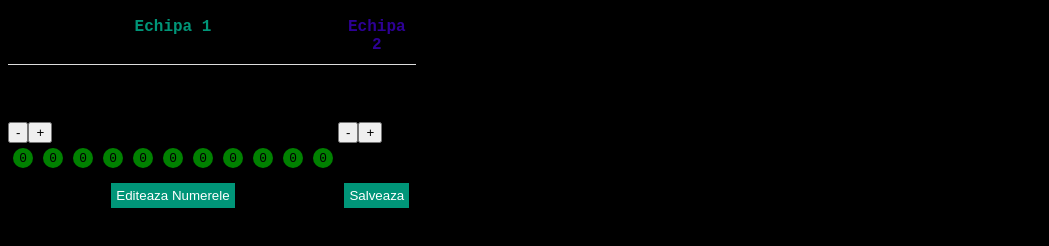
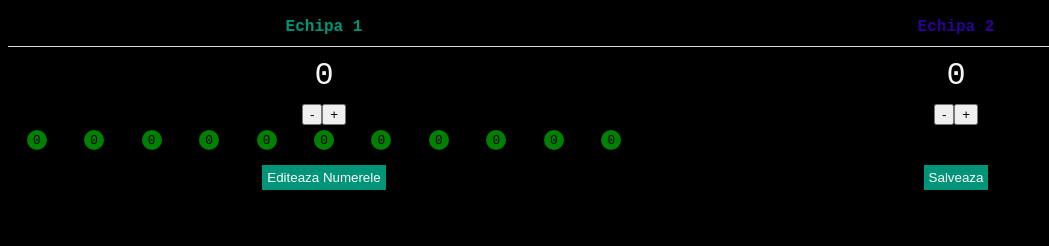
Before and after one commit to OctavianDobre8/Scoreboard-Default, a plain HTML site: page index.html in a window 1280 px wide. Shown: the whole page, without its empty margins (0-1049 px from the left). Drawn offline with Linux system fonts and the light colour scheme.

Commit message:
updated css
updated the css to make it look better within the screen

```diff
--- a/style.css
+++ b/style.css
@@ -1,11 +1,10 @@
-body{
+body {
   background-color: black;
 }
 
 .scoreboard {
   display: grid;
   grid-template-columns: repeat(2, 1fr);
-  width: 300px;
   font-family: 'Courier New', Courier, monospace;
 }
 
@@ -13,6 +12,10 @@ body{
 .scoreboard__score {
   padding: 10px;
   text-align: center;
+}
+
+.scoreboard__score {
+  color: whitesmoke;
 }
 
 .scoreboard__name {
@@ -34,6 +37,8 @@ body{
 
 .scoreboard__controls {
   display: flex;
+  justify-content: center; /* Add this line to center the controls */
+  align-items: center; /* Add this line to center the controls */
 }
 
 .scoreboard__controls-button {
@@ -88,18 +93,18 @@ body{
   cursor: pointer;
 }
 
-.player-circle[contenteditable="true"] {
+.player-circle[contenteditable='true'] {
   border: 1px solid #009578;
 }
 
-input[type="text"] {
+input[type='text'] {
   width: 20px; /* Match the width of the circles */
   height: 20px; /* Match the height of the circles */
   text-align: center; /* Center the text */
   font-size: 0.8em; /* Match the font size of the circles */
 }
 
-#save-numbers{
+#save-numbers {
   display: block;
   margin: 10px auto;
   padding: 5px;
@@ -107,5 +112,4 @@ input[type="text"] {
   color: white;
   border: none;
   cursor: pointer;
-
 }
```
